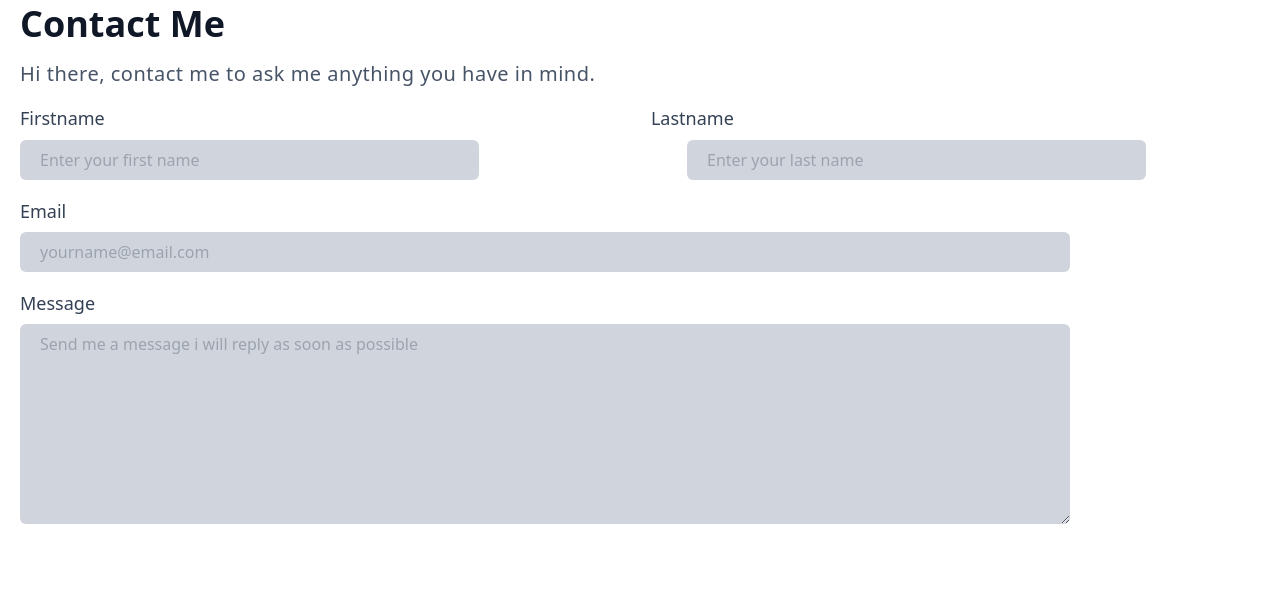
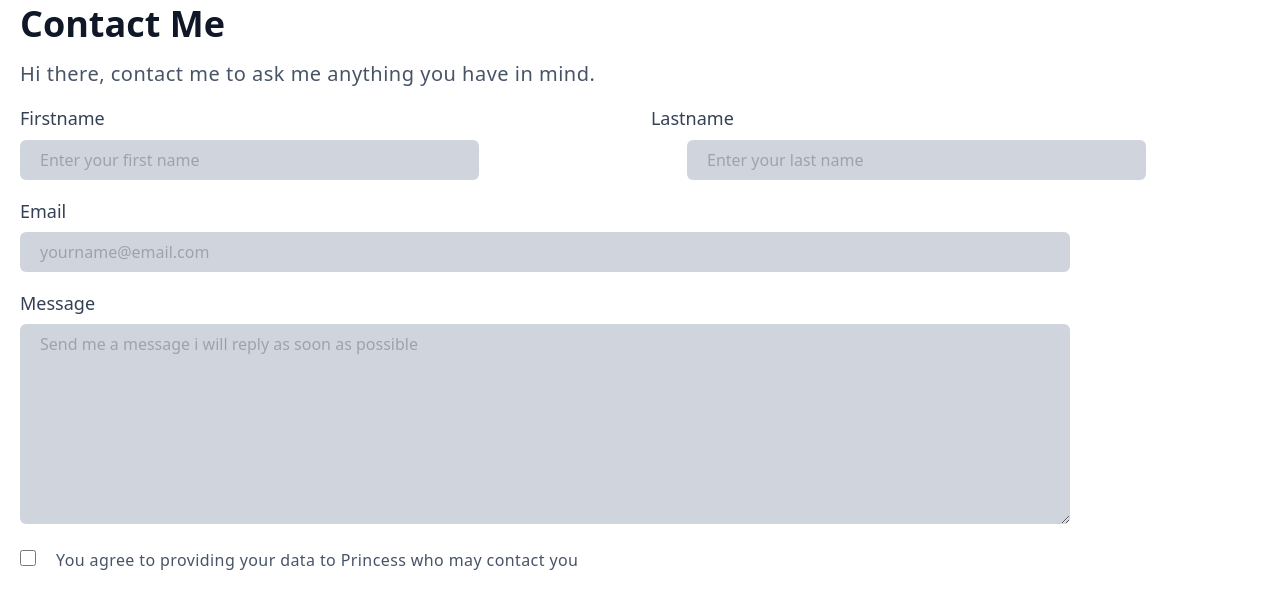
Before and after one commit to Princessayomide53/Profile-link, a React (Create React App) app: page /contact in a window 1280 px wide. Shown: the top 608 px of the page. Built offline with nearby package versions, Linux system fonts and the light colour scheme.

Commit message:
input:checkbox created in an input tag, then a label tag wrapped in a div tag

```diff
--- a/src/Pages/Contact.js
+++ b/src/Pages/Contact.js
@@ -29,6 +29,11 @@ function Contact() {
             <textarea placeholder="Send me a message i will reply as soon as possible" className="pt-2 py-36 pl-5 w-10/12 block rounded-md bg-[#D0D5DD] outline-slate-500"></textarea>
         </div>
 
+        <div className="space-x-5 mt-6">
+            <input type="checkbox" className='w-4 h-4 rounded-md bg-[#D0D5DD] outline-slate-500' />
+            <label className='text-[#475467] text-md tracking-wide leading-6 font-normal'>You agree to providing your data to Princess who may contact you</label>
+        </div>
+
             </form>
             </div>
 
```
